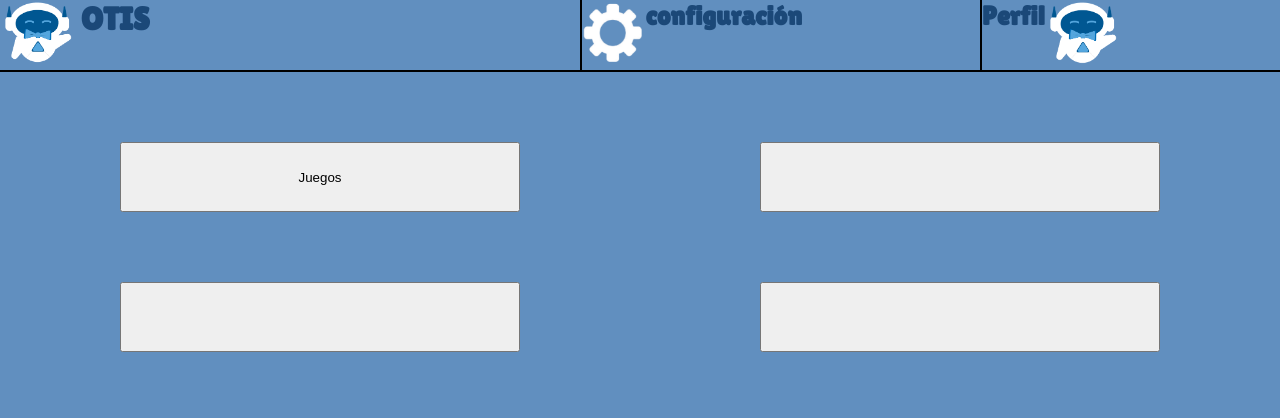
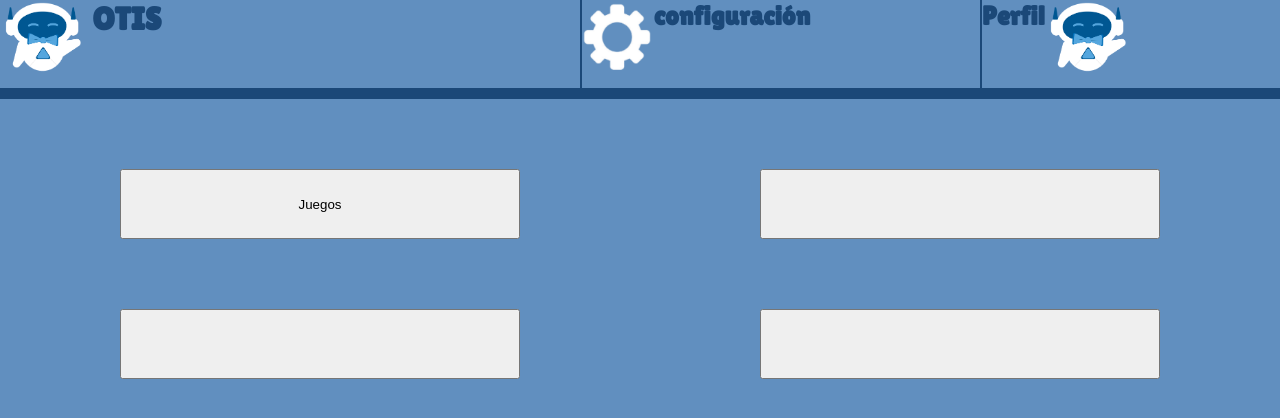
Before and after one commit to 3-TIC-ORT/proyecto-3-otis, a website: page frontend/Pantalla6.html in a window 1280 px wide. Drawn offline with Linux system fonts and the light colour scheme; files whose address does not match are found by name.

Commit message:
arreeglos circulitos

```diff
--- a/Juegos/Pantalla 8.css
+++ b/Juegos/Pantalla 8.css
@@ -2,7 +2,6 @@ body{
     display: flex;
     justify-content: center;
     align-items: center;
-    height: 90vh;
 }
 main{
 display: flex;
--- a/css general.css
+++ b/css general.css
@@ -20,15 +20,13 @@ body{
 }
 .arriba{
     width: 100%;
-    height: 70px;
+    height: 11%;
     display: flex;
     flex-direction: row;
     justify-content: space-between;
-    margin-top: 0px;
-    padding-top: 0px;
     align-items: flex-start;
-    border-bottom-width: 2px;
-    border-bottom-color: black;
+    border-bottom-width: 11px;
+    border-bottom-color: #1B4878;
     border-bottom-style: solid;
     box-sizing: content-box;
 }
@@ -38,14 +36,14 @@ body{
     height: 100%;
 }
 .otislogo{
-    height: 99%;
+    height: 90%;
 }
 .confboton{
     width: 400px;
     border-right-width: 0px;
 }
 .configuracion{
- height: 70px;
+ height: 90%;
 }
 .confboton, .perfboton{
     background-color: #618fbf;
@@ -55,14 +53,18 @@ body{
     height: 100%;
     border-top: 0ch;
     border-style: solid;
+    border-color: #1B4878;
 }
 .perfboton{
     width: 300px;
     border-right: 0ch;
 }
 .perfil{
-    height: 70px;
+    height: 90%;
 }
 .tdn{
     text-decoration: none;
 }
+.textosdearriba{
+    height: 90%;
+}
```
Also changed, not shown: Juegos/Pantalla 8.html (+2 -0 lines), Juegos/Pantalla 8.js (+12 -0 lines).
